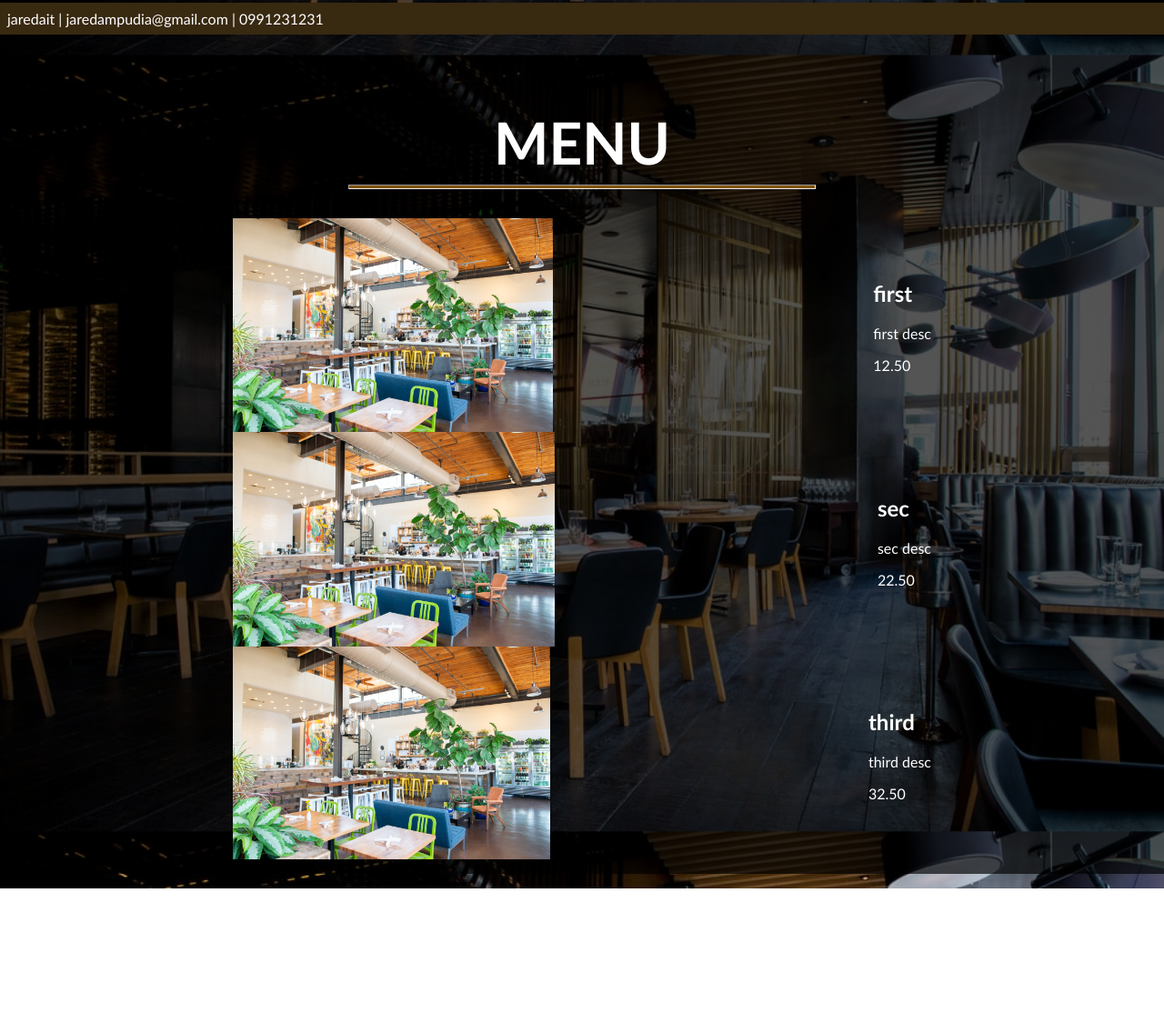
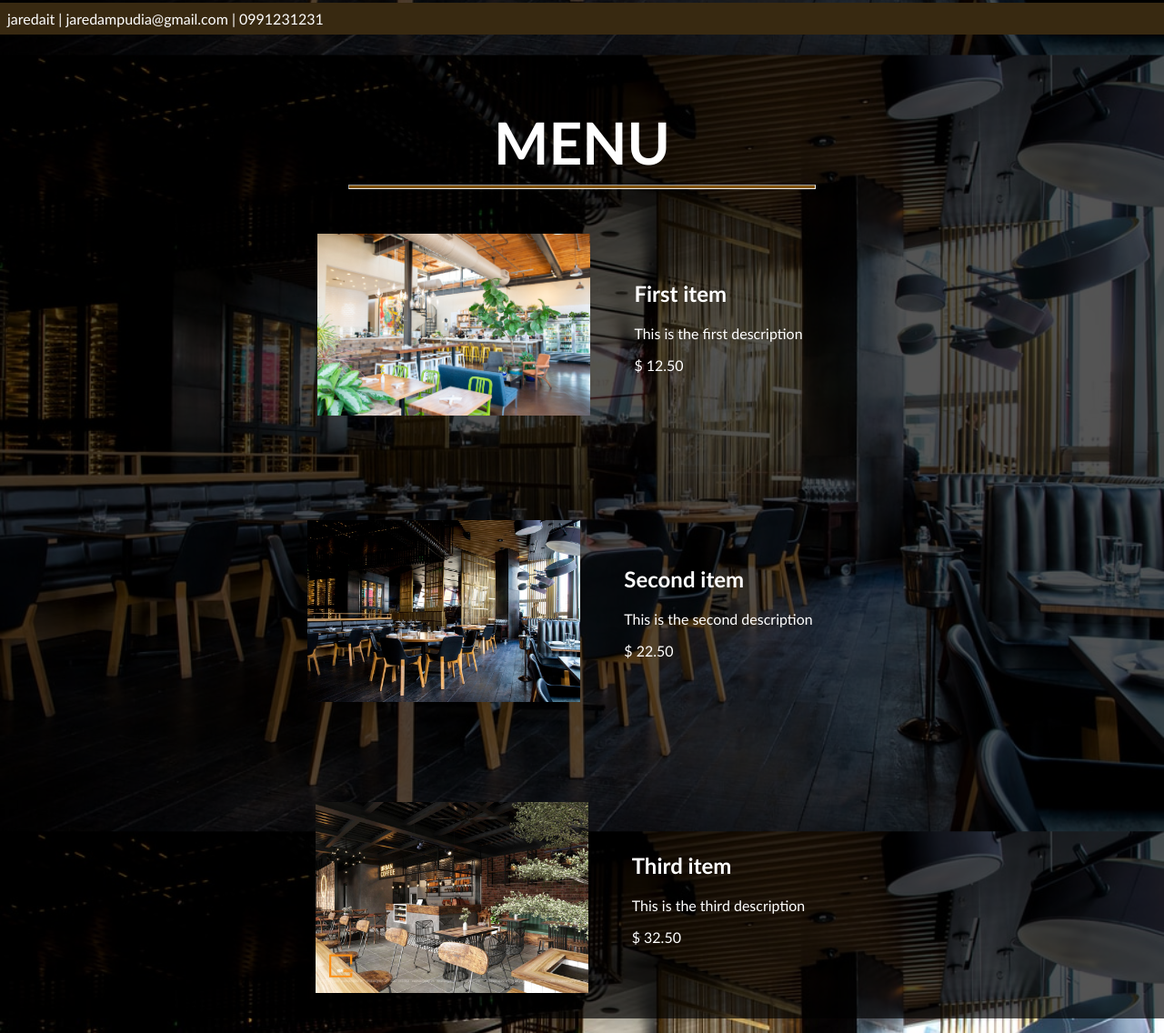
Before and after one commit to jaredait/restaurant, a website built with webpack: page dist/index.html in a window 1280 px wide. Shown: the part 1647-2783 px from the top of the page at 91% size. Before the commit the page ends 2624 px from the top, so only its background shows below. Built offline with nearby package versions, Linux system fonts and the light colour scheme.

Commit message:
add style to the menu page menu list

```diff
--- a/src/menu-page/menu-page.js
+++ b/src/menu-page/menu-page.js
@@ -1,5 +1,7 @@
 import './style.css';
 import cafeImg from './../img/cafe.jpg';
+import restaurantPic from './../img/restaurant-picture.jpg';
+import cafePic from './../img/cafe-picture.jpg';
 
 // object that contains the fields that'll be displayed on the menu page
 let menuItem = (name, description, imgUrl, price) => {
@@ -24,9 +26,9 @@ let menuItem = (name, description, imgUrl, price) => {
 
 const getMenuItems = () => {
     return [
-        menuItem('first', 'first desc', cafeImg, '12.50'),
-        menuItem('sec', 'sec desc', cafeImg, '22.50'),
-        menuItem('third', 'third desc', cafeImg, '32.50'),
+        menuItem('First item', 'This is the first description', cafeImg, '12.50'),
+        menuItem('Second item', 'This is the second description', restaurantPic, '22.50'),
+        menuItem('Third item', 'This is the third description', cafePic, '32.50'),
     ];
 };
 
@@ -48,7 +50,7 @@ const getItemCard = (item) => {
     pDesc.textContent = item.getDesc();
     pDesc.classList.add('card-desc');
 
-    pPrice.textContent = item.getPrice();
+    pPrice.textContent = "$ " + item.getPrice();
     pPrice.classList.add('card-price');
 
     cardContainer.classList.add('item-card');
--- a/src/menu-page/style.css
+++ b/src/menu-page/style.css
@@ -27,6 +27,8 @@
     grid-template-rows: repeat(auto-fit, minmax(100px, 1fr));
     color: #ffffff;
     font-family: var(--main-font);
+    gap: 10vh;
+
 }
 
 .item-card{
@@ -42,26 +44,16 @@
 
 .card-img {
     grid-area: img;
+    max-width: 500px;
 }
 
 .card-info {
     grid-area: info;
-}
-/*
-.card-name {
-    grid-area: name;
+    padding: 3em;
 }
 
-.card-desc {
-    grid-area: desc;
-}
-
-.card-price {
-    grid-area: price;
-}
-*/
 .med-img {
     display: inline-block;
-    max-width: 50%;
+    max-width: 300px;
     height: auto;
 }
```
